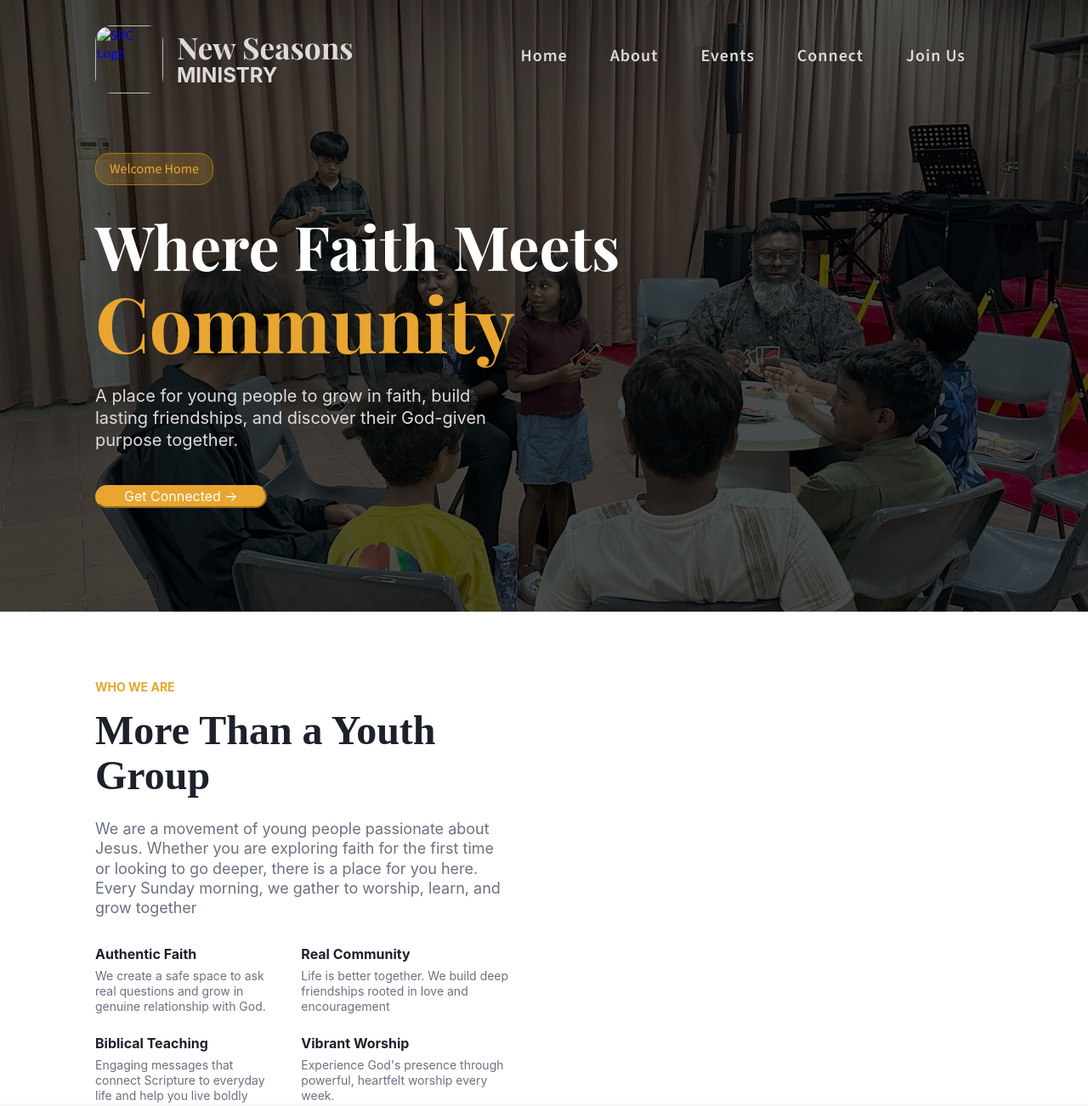
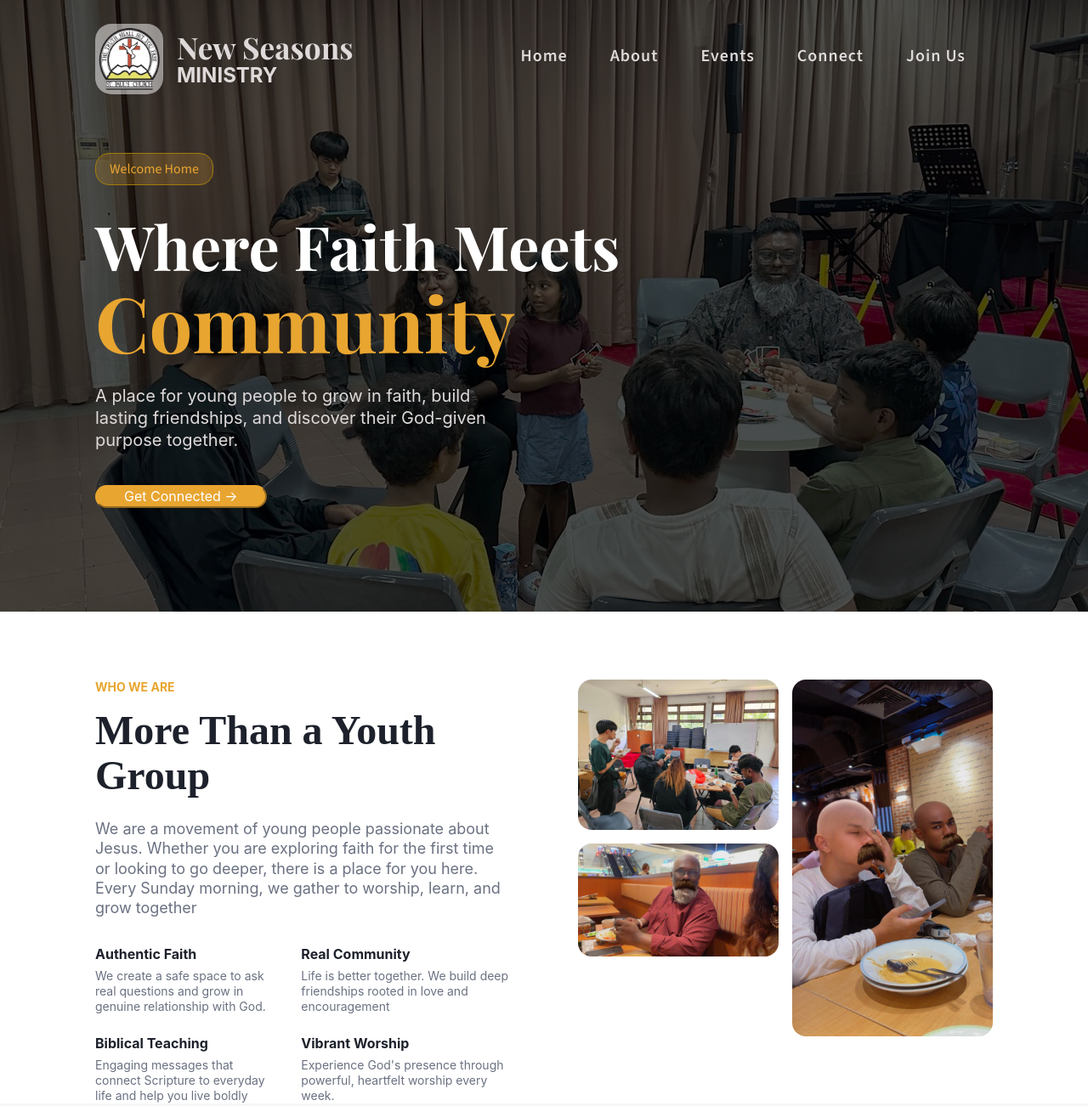
Before and after one commit to bigraain/SPC-New-Seasons, a plain HTML site: page index.html in a window 1280 px wide. Shown: the top 1302 px of the page at 85% size. Drawn offline with nearby package versions, Linux system fonts and the light colour scheme; files whose address does not match are found by name; a web font is replaced by a local one.

Commit message:
Update index.html

```diff
--- a/index.html
+++ b/index.html
@@ -19,7 +19,7 @@
           <div class="flex-start topnav__wrapper">
             <a href="/"
               ><img
-                src="img/spc-logo-transparent.png"
+                src="spc-logo-transparent.png"
                 alt="SPC Logo"
                 class="topnav__logo"/></a>
             <h2 class="topnav__name">New Seasons <span>MINISTRY</span></h2>
@@ -96,9 +96,9 @@
 
         <!-- RIGHT SIDE -->
         <div class="grid-right">
-          <div><img class="pic" src="img/pic3.jpg" alt=""></div>
-          <div><img class="pic" src="img/pic2.jpg" alt=""></div>
-          <div><img class="pic" src="img/pic1.jpg" alt=""></div>
+          <div><img class="pic" src="pic3.jpg" alt=""></div>
+          <div><img class="pic" src="pic2.jpg" alt=""></div>
+          <div><img class="pic" src="pic1.jpg" alt=""></div>
         </div>
 
       </div>
```
